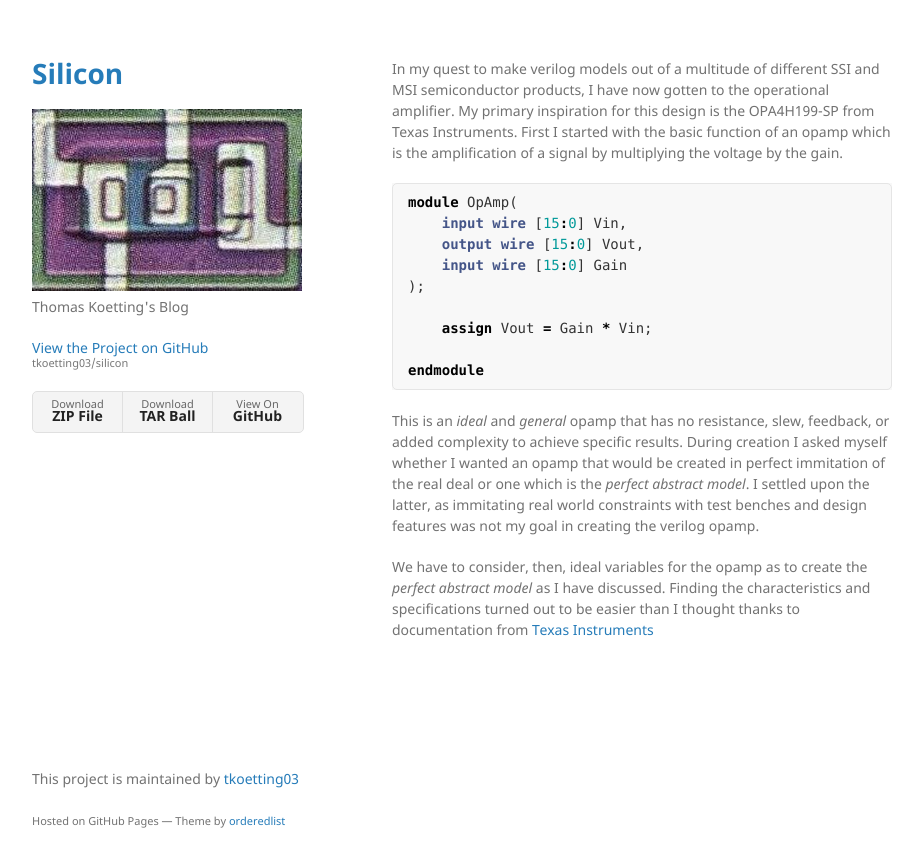
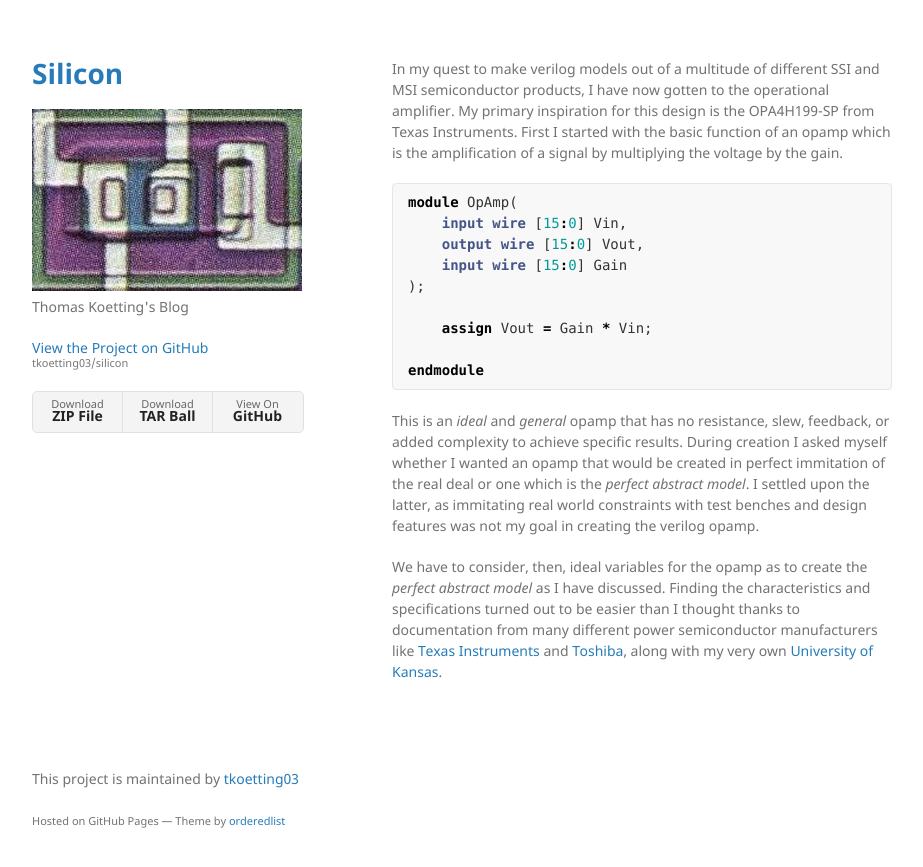
Before and after one commit to tkoetting03/silicon, a Jekyll site: the page built from blog/opamp.md, in a window 1280 px wide. Shown: the top 867 px of the page, without its empty margins (178-1101 px from the left). Built offline with Jekyll 4.4.1, drawn with Linux system fonts in a browser that asks for light colours; our own code applies the rules of GitHub Pages for plain Markdown files.

Commit message:
Update opamp.md

```diff
--- a/blog/opamp.md
+++ b/blog/opamp.md
@@ -14,4 +14,4 @@ endmodule
 
 This is an _ideal_ and _general_ opamp that has no resistance, slew, feedback, or added complexity to achieve specific results. During creation I asked myself whether I wanted an opamp that would be created in perfect immitation of the real deal or one which is the _perfect abstract model_. I settled upon the latter, as immitating real world constraints with test benches and design features was not my goal in creating the verilog opamp.
 
-We have to consider, then, ideal variables for the opamp as to create the _perfect abstract model_ as I have discussed. Finding the characteristics and specifications turned out to be easier than I thought thanks to documentation from [Texas Instruments](https://www.ti.com.cn/cn/lit/an/slaa068b/slaa068b.pdf)
+We have to consider, then, ideal variables for the opamp as to create the _perfect abstract model_ as I have discussed. Finding the characteristics and specifications turned out to be easier than I thought thanks to documentation from many different power semiconductor manufacturers like [Texas Instruments](https://www.ti.com.cn/cn/lit/an/slaa068b/slaa068b.pdf) and [Toshiba](https://toshiba.semicon-storage.com/us/semiconductor/knowledge/faq/linear_opamp/what-is-the-ideal-op-amp.html), along with my very own [University of Kansas](www.ittc.ku.edu/~jstiles/412/handouts/2.1 The ideal op-amp/The Ideal Operational Amplifier lecture.pdf).
```
